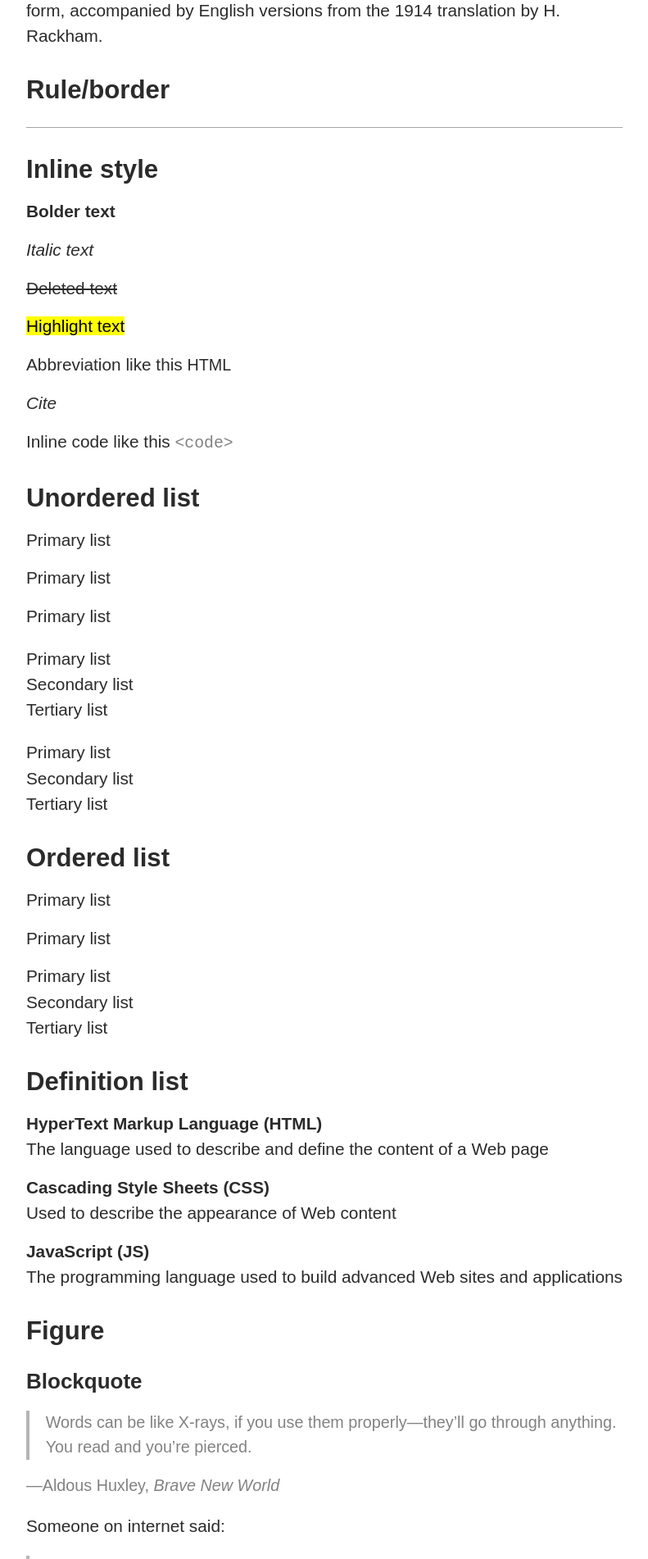
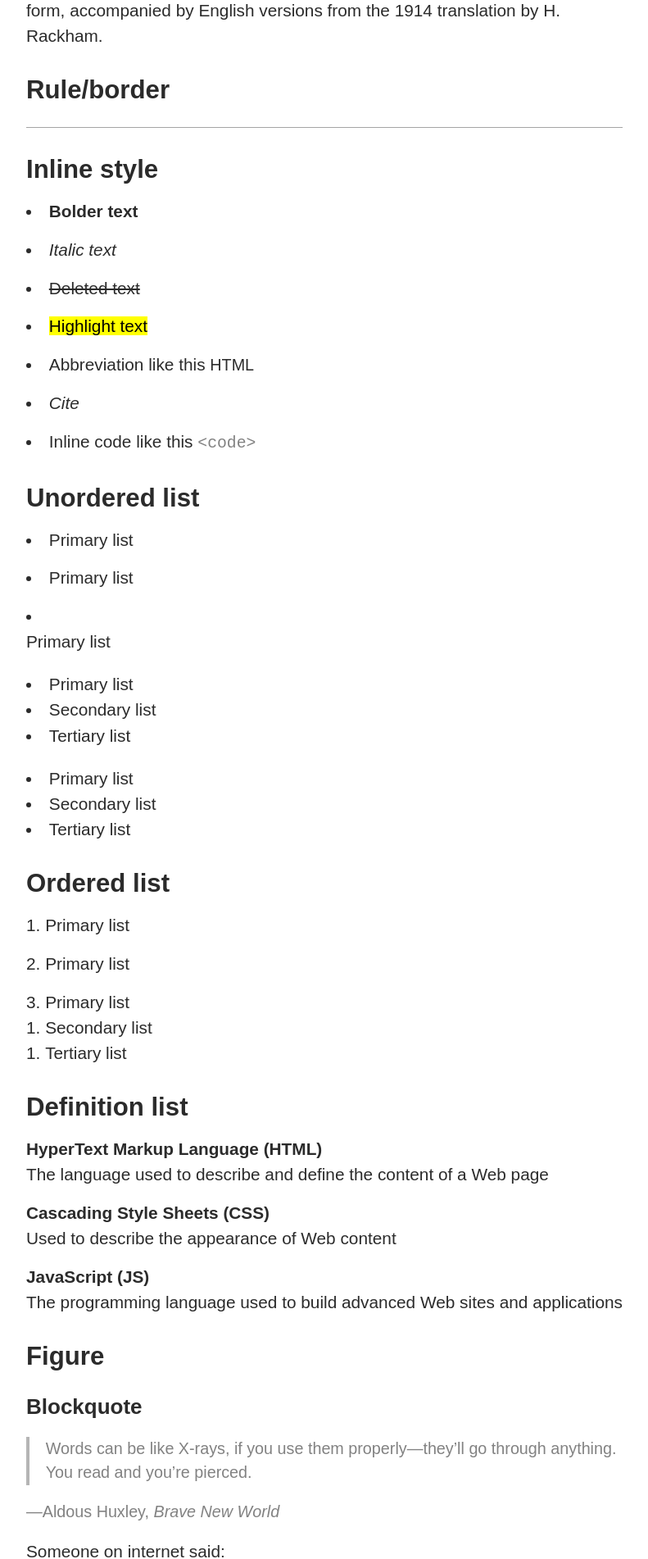
Before and after one commit to aflim/fleuron, a Jekyll site: the page built from styleguide.md, in a window 1280 px wide. Shown: the part 1208-3110 px from the top of the page at 82% size, without its empty margins (244-1035 px from the left). Built offline with Jekyll 4.4.1, drawn with Linux system fonts in a browser that asks for light colours.

Commit message:
Update _typography.scss

```diff
--- a/_sass/_typography.scss
+++ b/_sass/_typography.scss
@@ -44,6 +44,14 @@ ol {
   li {
     margin-block-end: .75em;
   }
+}
+
+ul li {
+  list-style: disc inside;
+}
+
+ol li {
+  list-style: decimal inside;
 }
 
 /*
```
